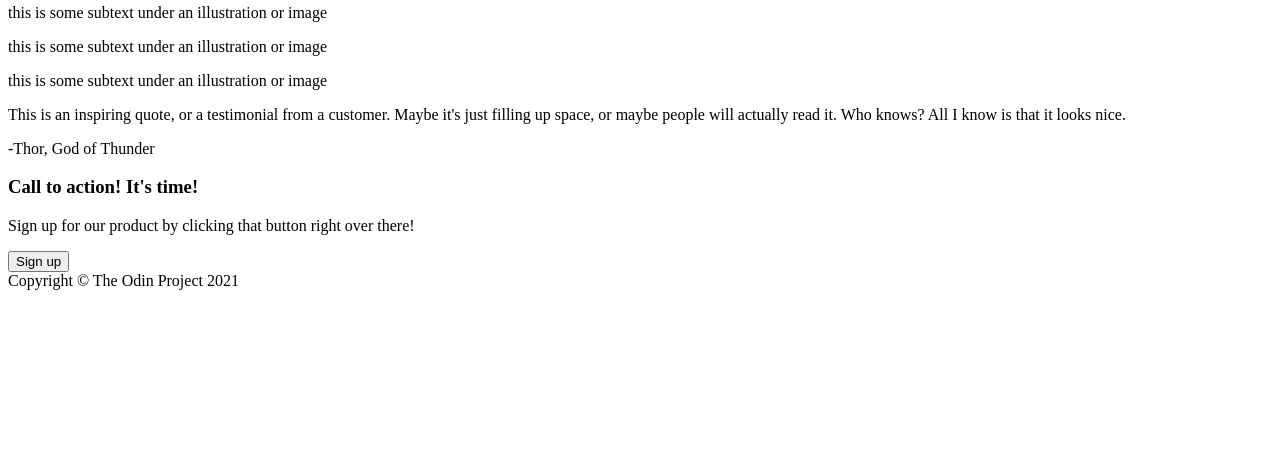
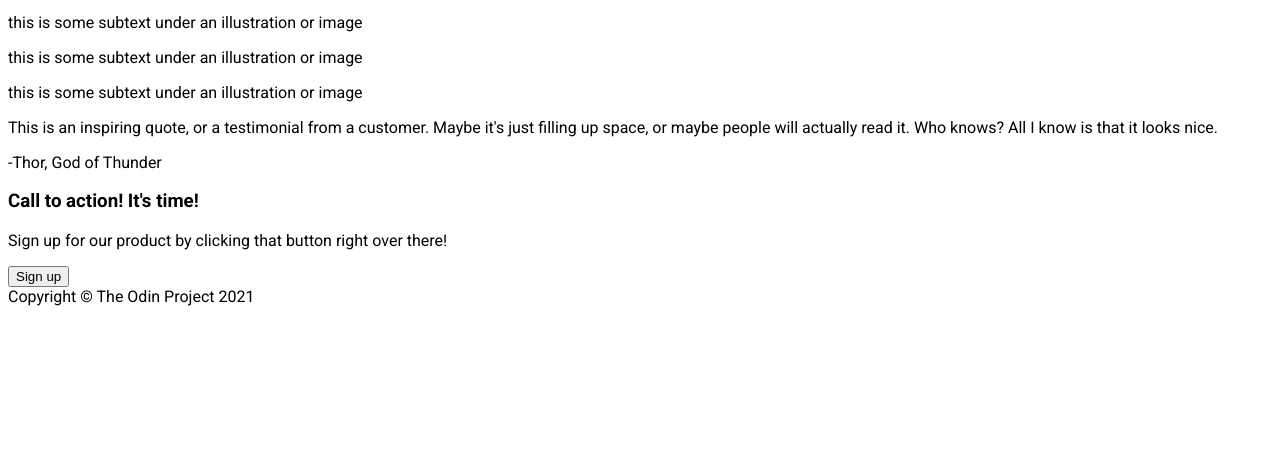
Before and after one commit to NgocPMT/project-landing-page, a plain HTML site: page index.html in a window 1280 px wide. Shown: the part 333-800 px from the top of the page. Drawn offline with Linux system fonts and the light colour scheme.

Commit message:
link css to html and style page's font-family

```diff
--- /dev/null
+++ b/css/style.css
@@ -0,0 +1,4 @@
+html, body {
+  font-family: Roboto, Arial, Helvetica, sans-serif;
+  font-size: 16px;
+}
--- a/index.html
+++ b/index.html
@@ -4,6 +4,13 @@
     <meta charset="UTF-8" />
     <meta name="viewport" content="width=device-width, initial-scale=1.0" />
     <title>Landing Page</title>
+    <link rel="preconnect" href="https://fonts.googleapis.com" />
+    <link rel="preconnect" href="https://fonts.gstatic.com" crossorigin />
+    <link
+      href="https://fonts.googleapis.com/css2?family=Roboto:ital,wdth,wght@0,75..100,100..900;1,75..100,100..900&display=swap"
+      rel="stylesheet"
+    />
+    <link rel="stylesheet" href="./css/style.css" />
   </head>
   <body>
     <header>
```
